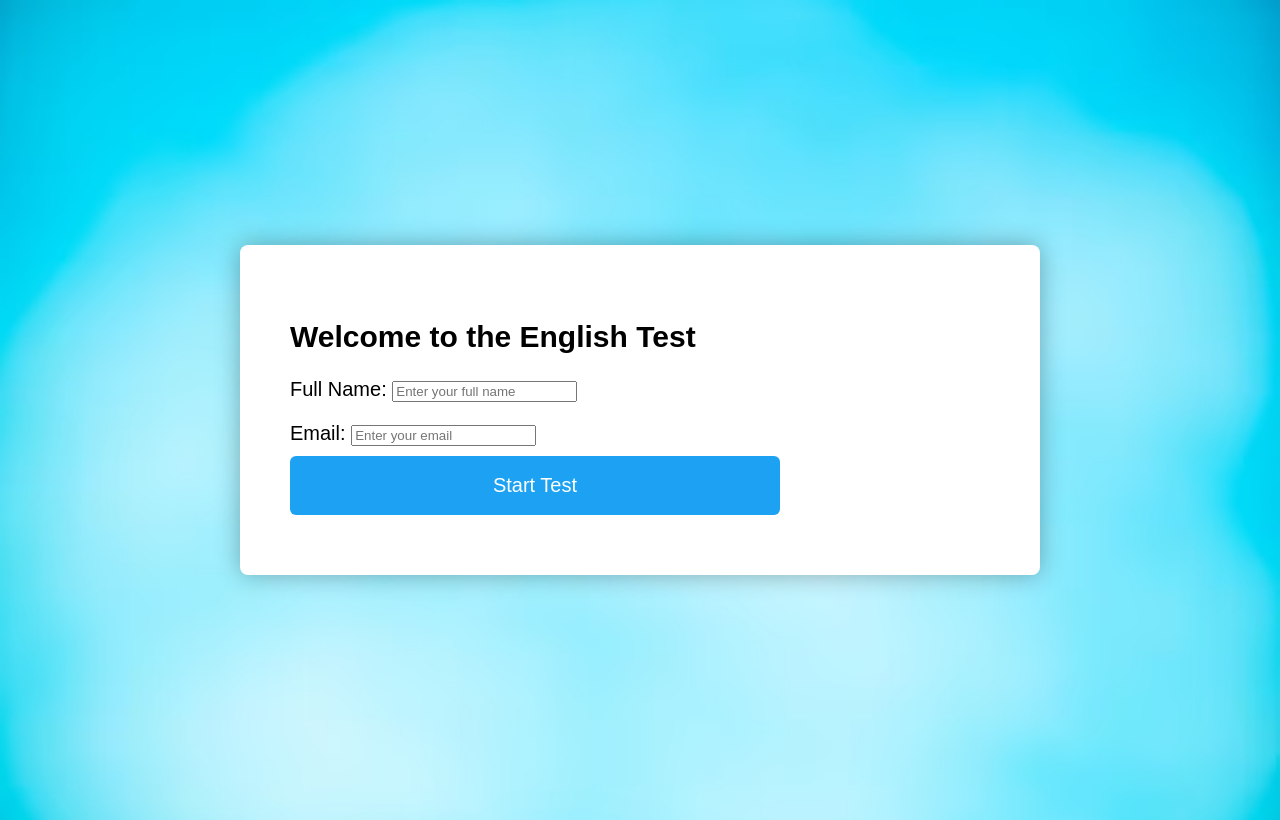
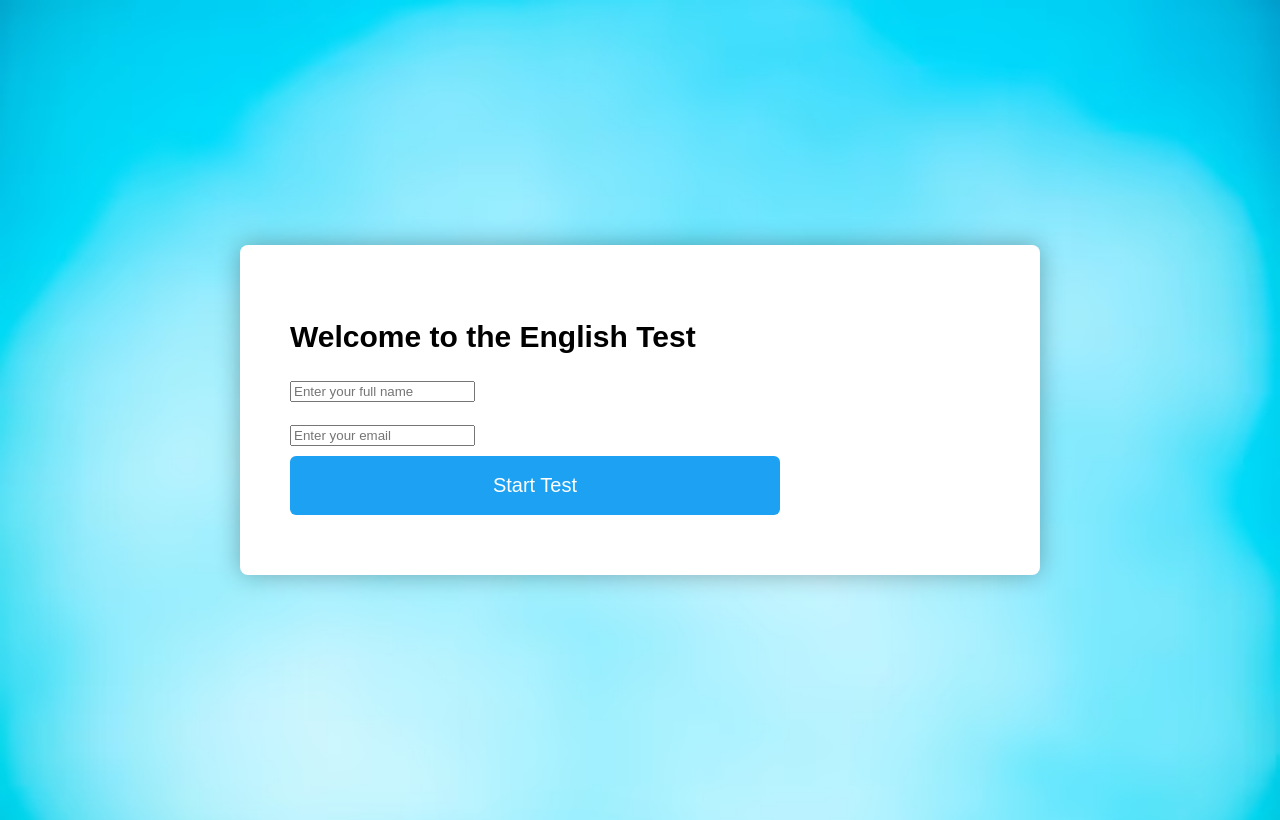
Before and after one commit to AliJob/ali.progm, a plain HTML site: page index.html in a window 1280 px wide. Drawn offline with Linux system fonts and the light colour scheme.

Commit message:
Update index.html

```diff
--- a/index.html
+++ b/index.html
@@ -11,10 +11,10 @@
 
     <div id="intro" class="container">
         <h2>Welcome to the English Test</h2>
-        <label for="fullname">Full Name:</label>
+        <label for="fullname"></label>
         <input type="text" id="fullname" placeholder="Enter your full name" required>
         <p></p>
-        <label for="email">Email:</label>
+        <label for="email"></label>
         <input type="email" id="email" placeholder="Enter your email" required>
         <button id="start-button">Start Test</button>
     </div>
```
